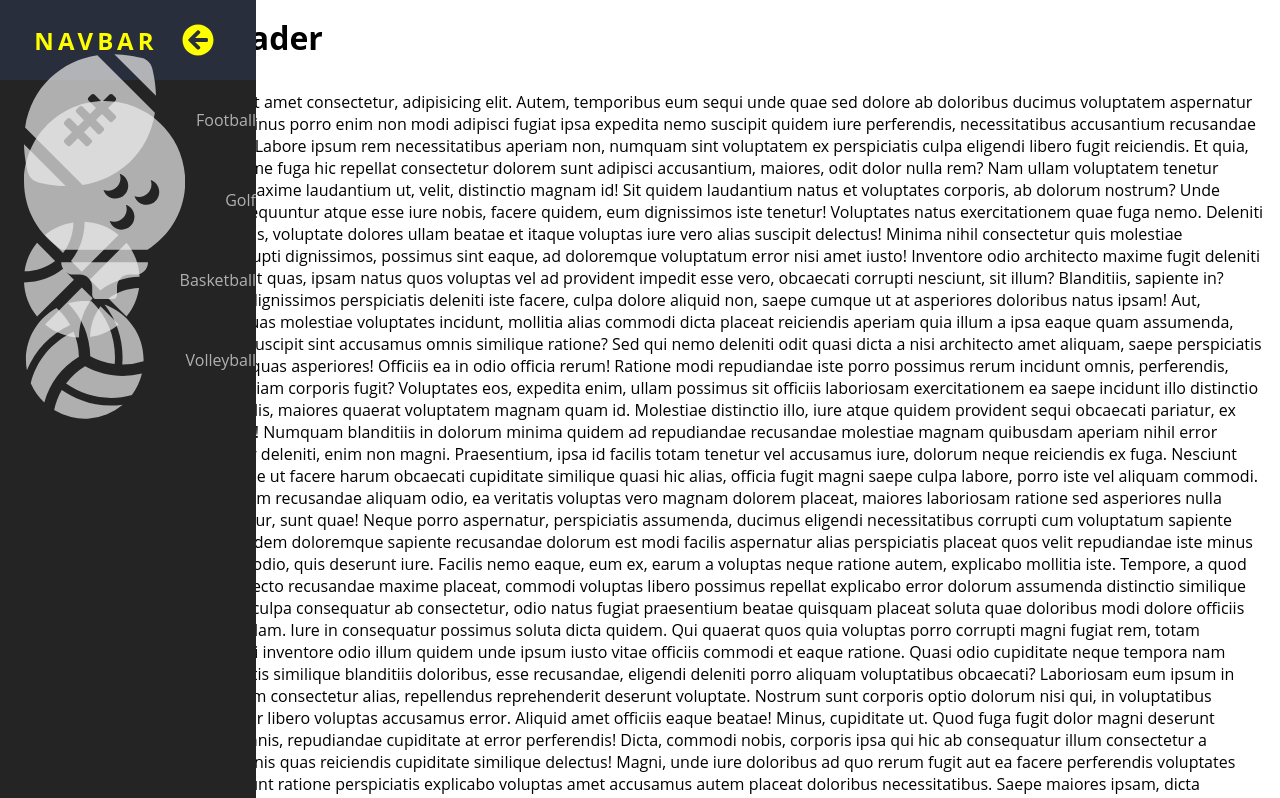
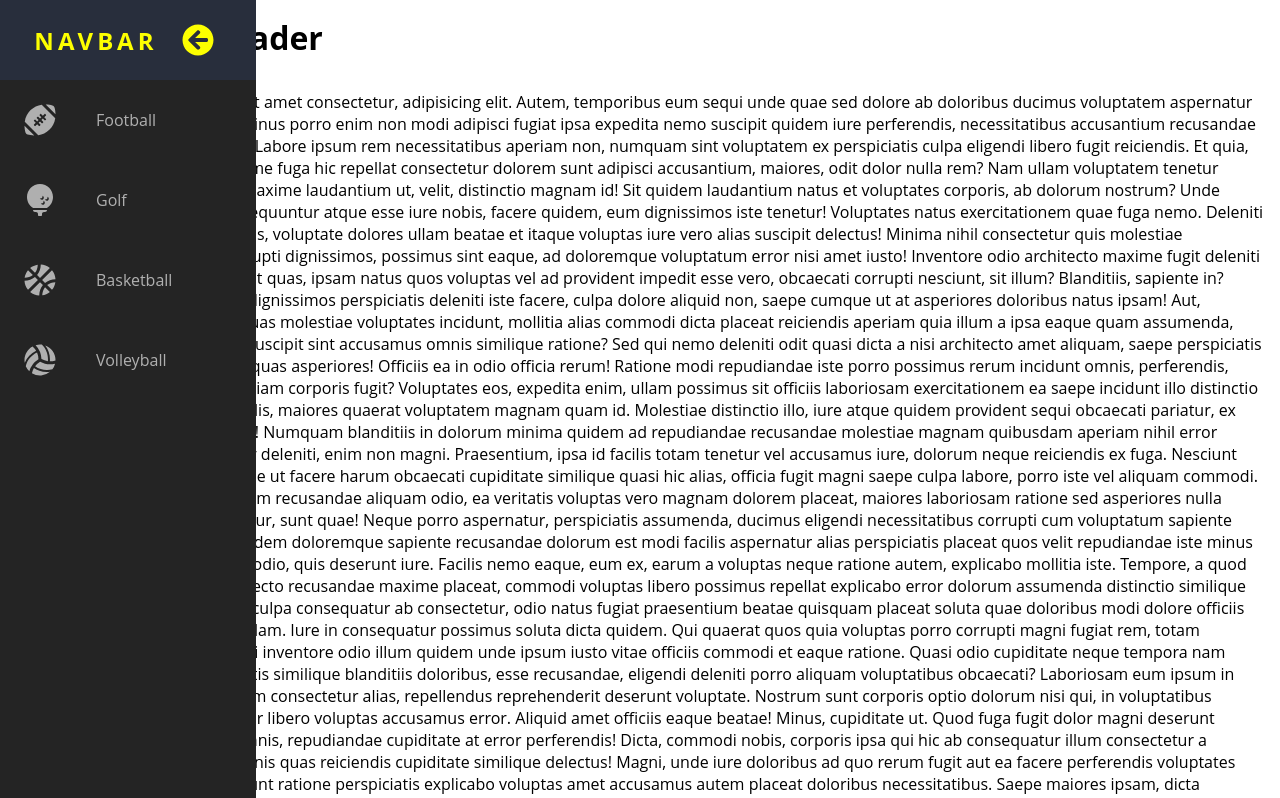
Before and after one commit to kanovic/html-css-navbar, a plain HTML site: page index.html in a window 1280 px wide. Shown: the top 798 px of the page. Drawn offline with Linux system fonts and the light colour scheme.

Commit message:
Fixed svg size

```diff
--- a/styles.css
+++ b/styles.css
@@ -74,14 +74,13 @@ main h1 {
 
 .nav-link svg{
   min-width: 2rem;
+  max-height: 2rem;
   margin: 0 1.5rem;
 }
 
 .logo{
   font-weight: bold;
   text-transform: uppercase;
-  /* margin-bottom: 1rem; */
-  text-align: center;
   background-color: #282e3c;
   font-size: 1.5rem;
   letter-spacing: 0.3ch;
```
